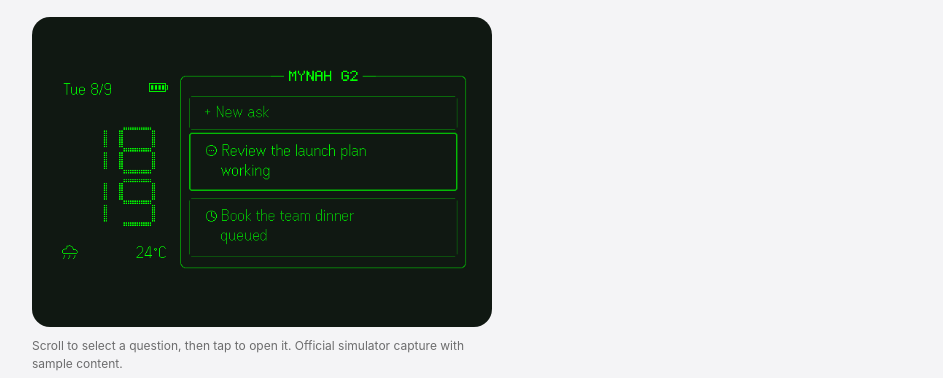
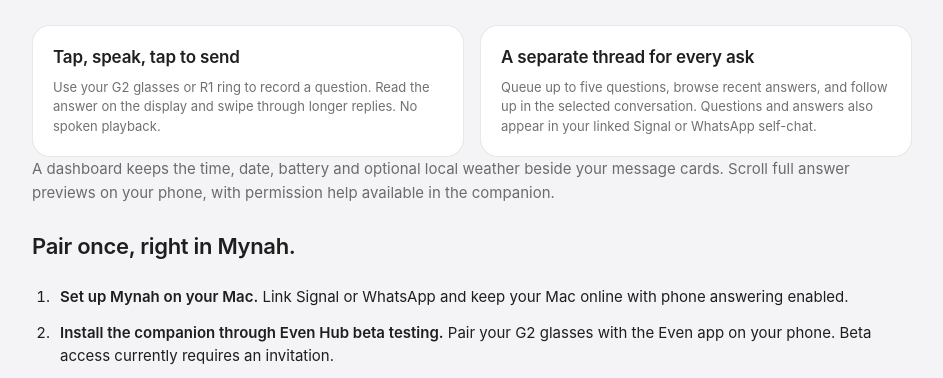
Before and after one commit to l33tdawg/mynah, a plain HTML site: page docs/index.html in a window 1280 px wide. Shown: the part 1354-1732 px from the top of the page, without its empty margins (168-1111 px from the left). Drawn offline with Linux system fonts and the light colour scheme; no server answers.

Commit message:
Keep the G2 website gallery to two images

```diff
--- a/docs/index.html
+++ b/docs/index.html
@@ -764,10 +764,6 @@ footer .close .legal { font-size: 12px; max-width: 38rem; line-height: 1.5; }
       <figcaption>Mynah&rsquo;s actual simulator rendering with illustrative task data.
         Replies appear inside the companion and in your self-chat.</figcaption>
     </figure>
-    <figure>
-      <div class="g2-display"><img src="images/mynah-g2-dashboard-selected.png" width="576" height="288" loading="lazy" alt="Mynah dashboard with a question selected inside a bright border"></div>
-      <figcaption>Scroll to select a question, then tap to open it. Official simulator capture with sample content.</figcaption>
-    </figure>
   </div>
 
   <div class="cards">
```
